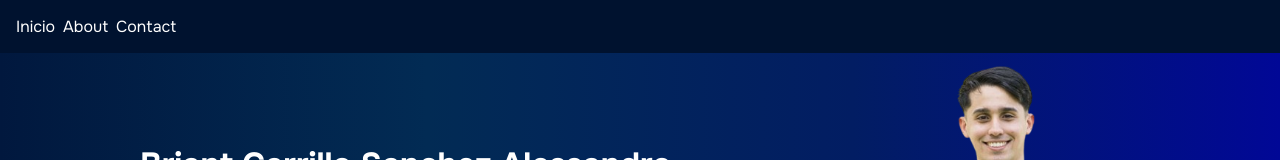
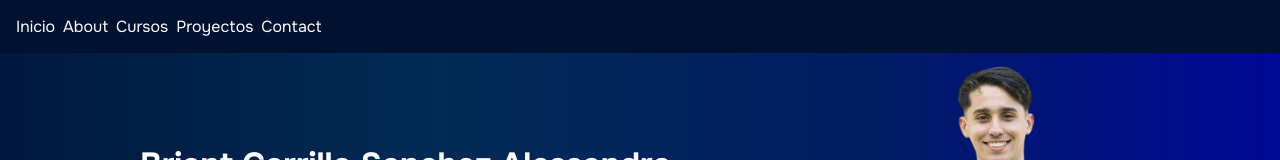
Before and after one commit to 30Bkr/cv-briant, a Next.js app: page / in a window 1280 px wide. Shown: the top 160 px of the page. Built offline with nearby package versions, Linux system fonts and the light colour scheme.

Commit message:
agregamos animaciones

```diff
--- a/src/components/header/Header.jsx
+++ b/src/components/header/Header.jsx
@@ -1,12 +1,35 @@
+import Link from 'next/link'
 import styles from './Header.module.css'
 
 export default function Header(){
   return(
     <header className={styles.header}>
       <ul>
-        <li>Inicio</li>
-        <li>About</li>
-        <li>Contact</li>
+        <li>
+          <Link href='/#inicio'>
+            Inicio
+          </Link>
+        </li>
+        <li>
+          <Link href='/#about'>
+            About
+          </Link>
+        </li>
+        <li>
+          <Link href='/#cursos'>
+            Cursos
+          </Link>
+        </li>
+        <li>
+          <Link href='/#proyectos'>
+            Proyectos
+          </Link>
+        </li>
+        <li>
+          <Link href='/#contact'>
+            Contact
+          </Link>
+        </li>
       </ul>
     </header>
   )
--- a/src/components/header/Header.module.css
+++ b/src/components/header/Header.module.css
@@ -17,5 +17,8 @@
 }
 .header li{
   margin-right: 8px;
-
 }
+.header a{
+  text-decoration: none;
+  color: white;
+}
--- a/src/components/main/cursos/Cursos.jsx
+++ b/src/components/main/cursos/Cursos.jsx
@@ -4,7 +4,7 @@ import styles from './cursos.module.css'
 export default function Cursos(){
 
   return(
-    <section className={styles.contenedor}>
+    <section className={styles.contenedor} id="cursos">
       <h2>Conocimientos y Cursos Aprobados</h2>
       <div className={styles.contenedor2}>
         {data.map((datos)=>{
--- a/src/components/main/cursos/cursosCard.module.css
+++ b/src/components/main/cursos/cursosCard.module.css
@@ -10,6 +10,11 @@
   align-items: center;
   justify-content: center;
   box-sizing: border-box;
+  transition: box-shadow 300ms ease-in-out, transform 300ms ease-in-out;
+}
+.contenedor:hover{
+  box-shadow: 0px 0px 16px -4px rgb(103, 36, 47);
+  transform: translate(-1px, -4px);
 }
 .contenedor_image{
   width: 30%;
--- a/src/components/main/myself/Myself.jsx
+++ b/src/components/main/myself/Myself.jsx
@@ -2,12 +2,12 @@ import styles from './myself.module.css';
 import { FaGithub, FaLinkedin, FaFacebook } from "react-icons/fa";
 export default function Myself(){
   return(
-    <section className={styles.todo}>
+    <section className={styles.todo} id='about'>
       <div className={styles.contenedor}>
         <div className={styles.contenedor1}>
           <h3>Hola!!👋😁Soy Briant Carrillo, es un placer conocerte.</h3>
           <h2>Sí estás aquí es porque quieres saber quién soy y qué puedo ser capaz de hacer, ¿No es cierto?</h2>
-          <p>Realmente es díficil saber al 100% quién eres! Pero sí te puedo decir cuales son mis cualidades y la verdad es que soy una persona extremandamente honesta, tengo autodisciplina, soy responsable y una de mis mejores cualidades es la perseverancia, soy una persona competitiva por ende me encantan los retos ya que ahí es cuando notamos de lo que somos capaces y al mismo tiempo solemos superarnos. Me encanta aprender, cuestionar el por qué de las cosas y hasta no conseguir entender la respuesta a mi pregunta no paro de pensar en ello.</p>
+          <p>Soy una persona que se define por su honestidad, autodisciplina y responsabilidad. Mi perseverancia es una de mis mayores fortalezas, impulsándome a superar obstáculos y alcanzar metas con determinación. Soy un apasionado del aprendizaje, siempre cuestionando y buscando comprender el por qué de las cosas. La competitividad es parte de mi naturaleza, disfrutando de los desafíos que ponen a prueba mis habilidades y me llevan a superarme constantemente. Me estoy preparado para enfrentar nuevos retos y demostrar de qué estoy hecho en cualquier entorno laboral.</p>
           <h4>Actualmente estoy estudiando ingeniería informatica y programación en Platzi.com</h4>
         </div>
         <div className={styles.contenedor2}>
--- a/src/components/main/myself/myself.module.css
+++ b/src/components/main/myself/myself.module.css
@@ -39,4 +39,9 @@
 .contenedor2 div:nth-child(2) a{
   margin: 0 4px;
   color: white;
+  transition: color 300ms ease-in-out, color 300ms ease-in-out;
 }
+.contenedor2 div:nth-child(2) a:hover {
+  margin: 0 4px;
+  color: rgb(201, 34, 62);
+}
--- a/src/components/main/presentacion/Presentacion.jsx
+++ b/src/components/main/presentacion/Presentacion.jsx
@@ -3,7 +3,7 @@ import Image from "next/image";
 
 export default function Presentacion(){
   return (
-    <section className={styles.presentacion}>
+    <section className={styles.presentacion} id='inicio'>
       <div className={styles.presentacion_block0}>
         <div className={styles.presentacion_block1}>
           <h1>Briant Carrillo Sanchez Alessandro</h1>
```
